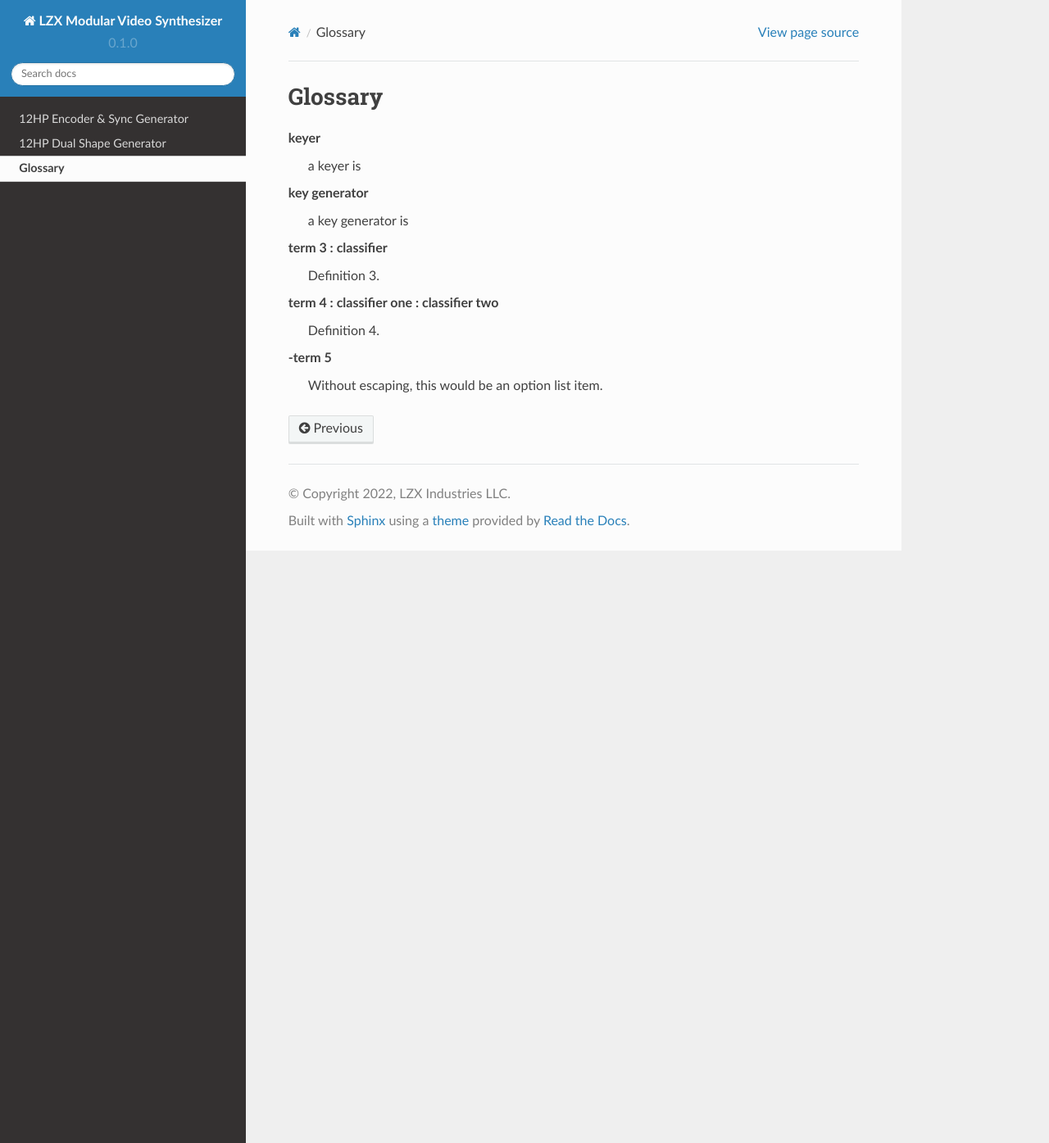
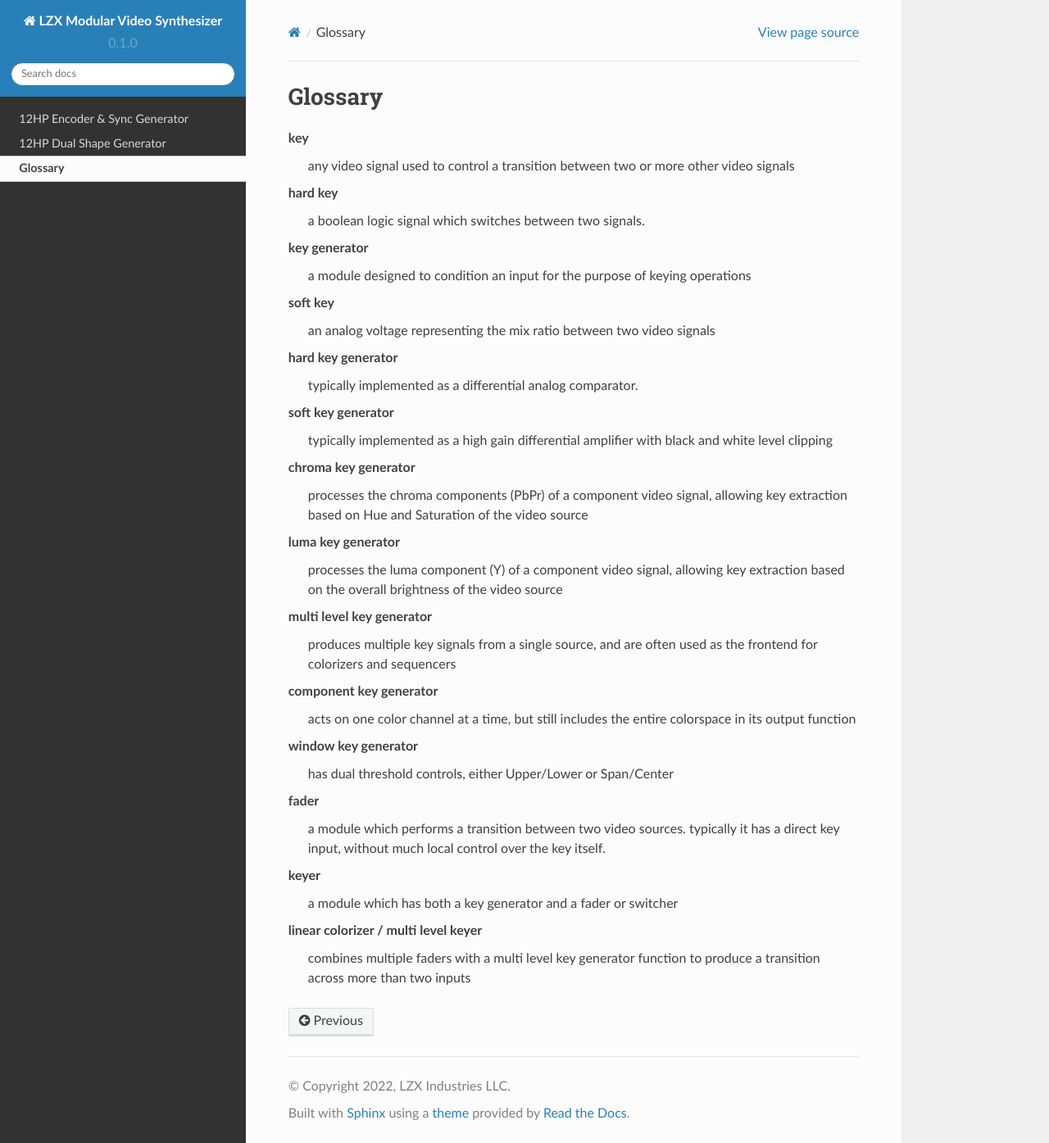
Before and after one commit to lzxindustries/lzxmodular, a Sphinx documentation site: the page built from docs/source/glossary.rst, in a window 1280 px wide and 1395 px high. Shown: the whole window at 82% size. Built offline with Sphinx 7.4.7 and the Read the Docs theme 2.0.0, drawn with Linux system fonts in a browser that asks for light colours.

Commit message:
Update glossary.rst

```diff
--- a/docs/source/glossary.rst
+++ b/docs/source/glossary.rst
@@ -1,17 +1,44 @@
 Glossary
 ====================
 
-keyer
-    a keyer is
+key
+    any video signal used to control a transition between two or more other video signals
+
+hard key
+    a boolean logic signal which switches between two signals.
 
 key generator
-    a key generator is
+    a module designed to condition an input for the purpose of keying operations
 
-term 3 : classifier
-    Definition 3.
+soft key
+    an analog voltage representing the mix ratio between two video signals
 
-term 4 : classifier one : classifier two
-    Definition 4.
+hard key generator
+    typically implemented as a differential analog comparator.
 
-\-term 5
-    Without escaping, this would be an option list item.
+soft key generator
+    typically implemented as a high gain differential amplifier with black and white level clipping
+
+chroma key generator
+    processes the chroma components (PbPr) of a component video signal, allowing key extraction based on Hue and Saturation of the video source
+
+luma key generator
+    processes the luma component (Y) of a component video signal, allowing key extraction based on the overall brightness of the video source
+
+multi level key generator
+    produces multiple key signals from a single source, and are often used as the frontend for colorizers and sequencers
+
+component key generator
+    acts on one color channel at a time, but still includes the entire colorspace in its output function
+
+window key generator
+    has dual threshold controls, either Upper/Lower or Span/Center
+
+fader
+    a module which performs a transition between two video sources. typically it has a direct key input, without much local control over the key itself.
+
+keyer
+    a module which has both a key generator and a fader or switcher
+
+linear colorizer / multi level keyer
+    combines multiple faders with a multi level key generator function to produce a transition across more than two inputs
```
